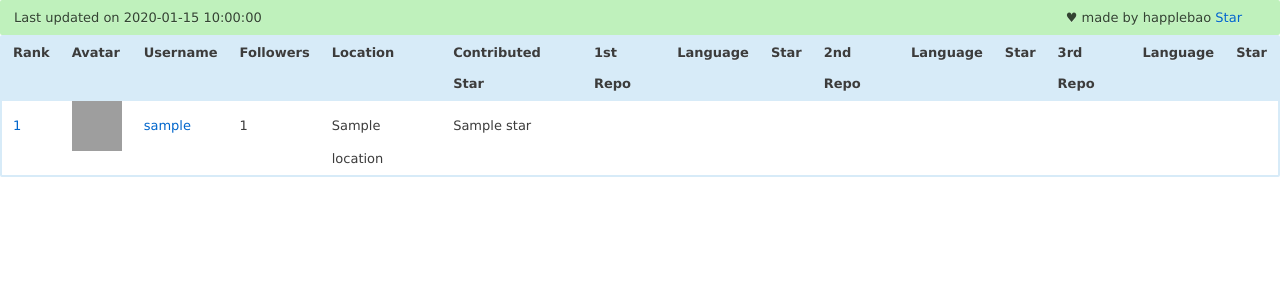
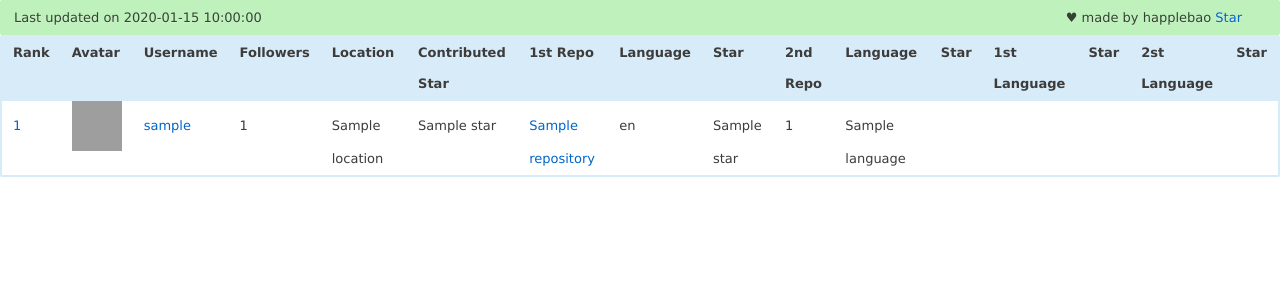
Before and after one commit to bao-qian/rank, a Python web app: template template/template_rank.html in a window 1280 px wide. Shown: the top 300 px of the page. Run offline with Jinja, Linux system fonts and the light colour scheme; the template is opened without the code that fills it: most values are stand-ins (such as "Sample title", 1, 10 or a date in 2020); grey boxes are pictures that could not be loaded.

Commit message:
count 1st and 2nd language for users

```diff
--- a/source/contribution.py
+++ b/source/contribution.py
@@ -67,5 +67,5 @@ class Contribution:
     def all(cls, login, repositories):
         for r in repositories:
             c = Contribution(login, r)
-            if c.valid:
+            if c.valid and c.star > 0:
                 yield c
--- a/source/repository.py
+++ b/source/repository.py
@@ -2,7 +2,7 @@ from pyquery import PyQuery
 
 from misc import config
 from source.api import API
-from source.utility import log, log_dict
+from source.utility import log
 
 
 class Repository:
@@ -29,10 +29,9 @@ class Repository:
 
     @classmethod
     def repositories_from_nodes(cls, nodes):
-        log('repositories_from_nodes')
-        log_dict(nodes)
         for node in nodes:
             n = node['node']
+            log('repositories_from_nodes <{}>'.format(n['name']))
             r = cls(n)
             yield r
 
--- a/template/template_rank.html
+++ b/template/template_rank.html
@@ -44,8 +44,9 @@
                 <th>2nd Repo</th>
                 <th>Language</th>
                 <th>Star</th>
-                <th>3rd Repo</th>
-                <th>Language</th>
+                <th>1st Language</th>
+                <th>Star</th>
+                <th>2st Language</th>
                 <th>Star</th>
             </tr>
             </thead>
@@ -64,15 +65,17 @@
                     <td>{{ user.followers_count }}</td>
                     <td>{{ user.location }}</td>
                     <td>{{ user.star }}</td>
-                    {% for c in user.contribution[:3] %}
-                        {% if c.star > 0 %}
+                    {% for c in user.contribution[:2] %}
                         {% set r = c.repository %}
                         <td>
                             <a href="{{ r.url }}" target="_blank">{{ r.name }}</a>
                         </td>
                         <td>{{ r.language }}</td>
                         <td>{{ c.star }}</td>
-                        {% endif %}
+                    {% endfor %}
+                    {% for l in user.language[:2] %}
+                        <td>{{ l[0] }}</td>
+                        <td>{{ l[1] }}</td>
                     {% endfor %}
                 </tr>
             {% endfor %}
```
Also changed, not shown: source/user.py (+9 -4 lines). Lines whose indentation alone changed are shown as unchanged.
